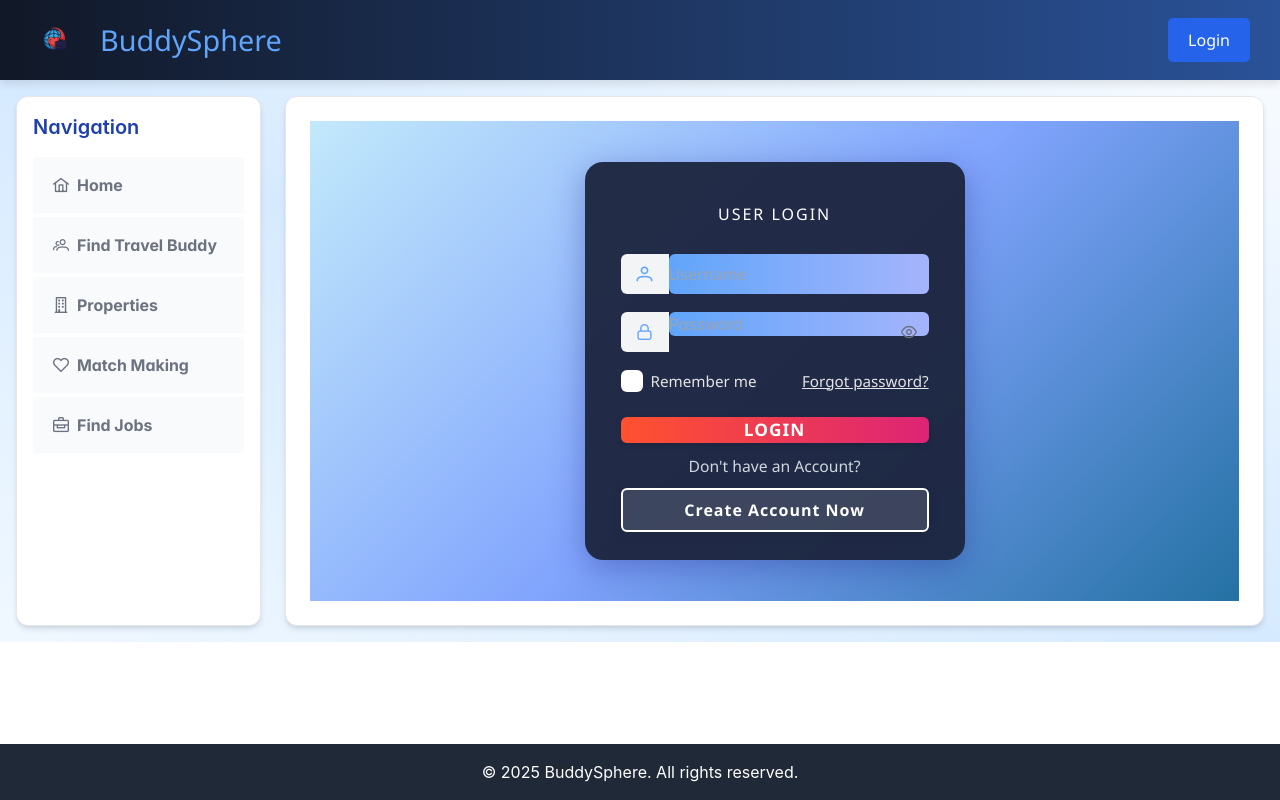
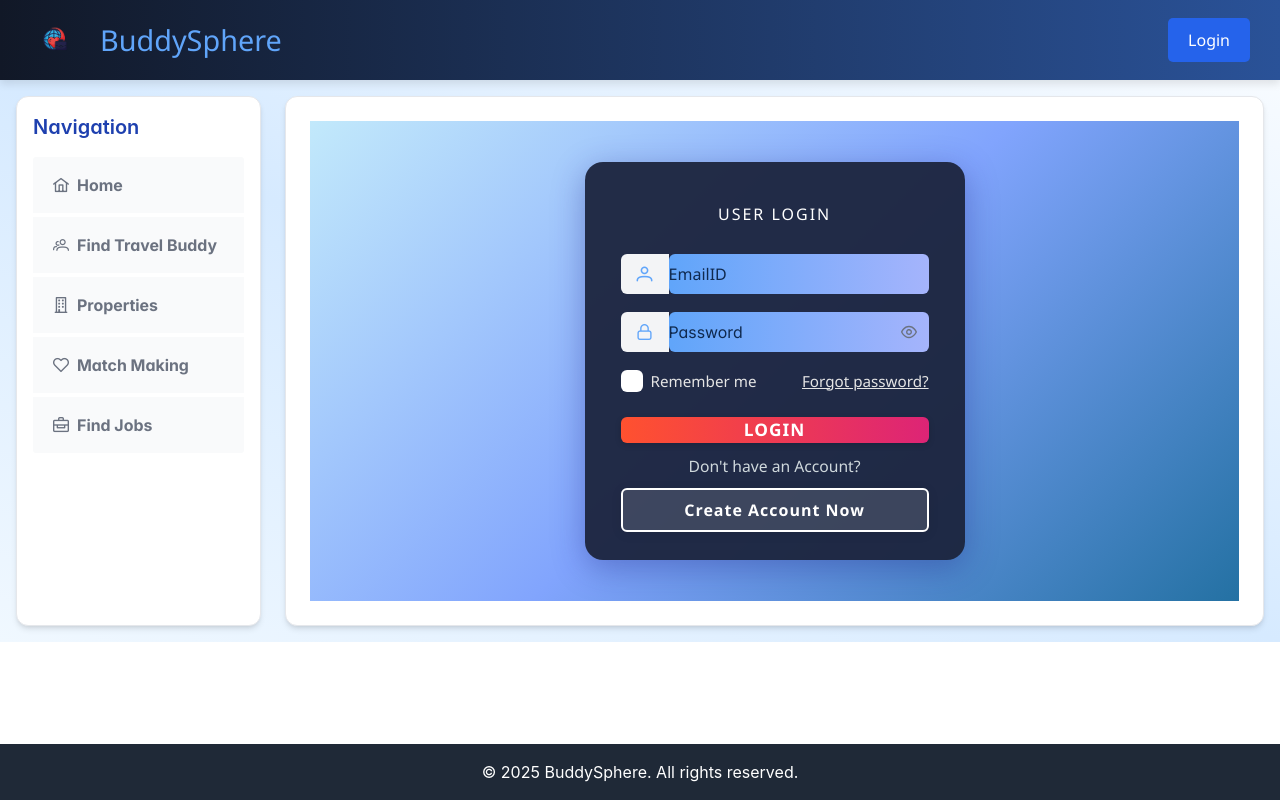
Before and after one commit to shivendradas/HerokuBuddySphereApp, a React (Create React App) app in the folder client/: page /login in a window 1280 px wide. Built offline with nearby package versions, Linux system fonts and the light colour scheme.

Commit message:
update login logic and register user logic

```diff
--- a/client/src/components/Header.jsx
+++ b/client/src/components/Header.jsx
@@ -1,16 +1,30 @@
-import React, { useState } from 'react';
+import React, { useState, useEffect } from 'react';
 import { useNavigate } from 'react-router-dom';
 
 const Header = () => {
-  const [showLogin, setShowLogin] = useState(false);
+  const [loggedInEmail, setLoggedInEmail] = useState(localStorage.getItem('email') || '');
   const navigate = useNavigate();
 
+  useEffect(() => {
+    const onStorageChange = () => {
+      setLoggedInEmail(localStorage.getItem('email') || '');
+    };
+    window.addEventListener('storage', onStorageChange);
+
+    return () => {
+      window.removeEventListener('storage', onStorageChange);
+    };
+  }, []);
+
   const toggleLogin = () => {
+    if (!loggedInEmail) {
       navigate('/login');
-  };
-
-  const closeLogin = () => {
-    setShowLogin(false);
+    } else {
+      // maybe logout logic here
+      localStorage.removeItem('token');
+      localStorage.removeItem('email');
+      setLoggedInEmail('');
+    }
   };
 
   return (
@@ -43,6 +57,12 @@ const Header = () => {
         <h1 style={{ fontSize: '1.8rem', margin: 0 }}>BuddySphere</h1>
       </div>
 
+      <div style={{ display: 'flex', alignItems: 'center' }}>
+        {loggedInEmail && (
+          <span style={{ marginRight: '20px', fontSize: '1rem', color: 'white' }}>
+            Logged In {loggedInEmail}
+          </span>
+        )}
         <button
           onClick={toggleLogin}
           style={{
@@ -55,8 +75,9 @@ const Header = () => {
             fontSize: '1rem',
           }}
         >
-        Login
+          {loggedInEmail ? 'Logout' : 'Login'}
         </button>
+      </div>
     </header>
   );
 };
--- a/client/src/pages/login/Login.jsx
+++ b/client/src/pages/login/Login.jsx
@@ -1,51 +1,111 @@
 import React, { useState } from 'react';
+import axios from 'axios';
 import { InputText } from 'primereact/inputtext';
 import { Password } from 'primereact/password';
 import { Checkbox } from 'primereact/checkbox';
 import { Button } from 'primereact/button';
+import { useNavigate } from 'react-router-dom';
 
-import 'primereact/resources/themes/lara-light-indigo/theme.css';  // Use a blue-ish theme, can adjust as needed
+import 'primereact/resources/themes/lara-light-indigo/theme.css';
 import 'primereact/resources/primereact.min.css';
 import 'primeicons/primeicons.css';
 import RegisterLink from './RegisterLink';
 
 const Login = () => {
-  const [username, setUsername] = useState('');
+  const [email, setEmail] = useState('');
   const [password, setPassword] = useState('');
   const [rememberMe, setRememberMe] = useState(false);
+  const [loading, setLoading] = useState(false);
+  const [message, setMessage] = useState('');
+  const apiBaseUrl = process.env.REACT_APP_API_URL;
+  const navigate = useNavigate();
+
+  const handleSubmit = async (event) => {
+    event.preventDefault();
+    setMessage('');
+    setLoading(true);
+
+    try {
+      const response = await axios.post(`${apiBaseUrl}/api/registeruser/login`, {
+        email,
+        password,
+      });
+      setMessage(response.data.message);
+      // Save token if provided
+      if (response.data.token) {
+        localStorage.setItem('token', response.data.token);
+        localStorage.setItem('email', email);
+        // Manually trigger storage event for other tabs/components in same window
+        window.dispatchEvent(new Event('storage'));
+        navigate('/');
+      }
+    } catch (error) {
+      setMessage(
+        error.response?.data?.message ||
+        'Login failed. Please check your credentials.'
+      );
+    } finally {
+      setLoading(false);
+    }
+  };
 
   return (
-    <div style={{
+    <>
+      <style>{`
+        .p-inputtext::placeholder,
+        .p-password input::placeholder {
+          color: #0f294eff !important;
+          opacity: 1 !important;
+        }
+      `}</style>
+      <div
+        style={{
           minHeight: '60vh',
-      background: 'linear-gradient(135deg, #c2e9fb 0%, #81a4fd 50%, #2471a3 100%)',
+          background:
+            'linear-gradient(135deg, #c2e9fb 0%, #81a4fd 50%, #2471a3 100%)',
           display: 'flex',
           justifyContent: 'center',
           alignItems: 'center',
           fontFamily: "'Segoe UI', Tahoma, Geneva, Verdana, sans-serif",
           flexDirection: 'column',
-    }}>
-      <div style={{
+        }}
+      >
+        <div
+          style={{
             background: 'rgba(28, 36, 62, 0.95)',
             borderRadius: '18px',
             padding: '40px 36px 28px 36px',
             maxWidth: '380px',
             width: '100%',
             color: 'white',
-        boxShadow: '0 8px 32px 0 rgba(31, 38, 135, 0.37)'
-      }}>
-        <h2 style={{ textAlign: 'center', marginBottom: '28px', letterSpacing: '2px', fontWeight: 500 }}>
+            boxShadow: '0 8px 32px 0 rgba(31, 38, 135, 0.37)',
+          }}
+        >
+          <h2
+            style={{
+              textAlign: 'center',
+              marginBottom: '28px',
+              letterSpacing: '2px',
+              fontWeight: 500,
+            }}
+          >
             USER LOGIN
           </h2>
-        <form>
+          <form onSubmit={handleSubmit}>
             <div className="p-inputgroup" style={{ marginBottom: '18px' }}>
               <span className="p-inputgroup-addon">
                 <i className="pi pi-user" style={{ color: '#60A5FA' }}></i>
               </span>
               <InputText
-              placeholder="Username"
-              value={username}
-              onChange={(e) => setUsername(e.target.value)}
-              style={{ background: 'linear-gradient(90deg, #60a5fa 0%, #a5b4fc 100%)', borderRadius: '6px', color: '#222' }}
+                placeholder="EmailID"
+                value={email}
+                onChange={(e) => setEmail(e.target.value)}
+                style={{
+                  background: 'linear-gradient(90deg, #60a5fa 0%, #a5b4fc 100%)',
+                  borderRadius: '6px',
+                  color: '#222',
+                }}
+                required
               />
             </div>
             <div className="p-inputgroup" style={{ marginBottom: '18px' }}>
@@ -57,29 +117,62 @@ const Login = () => {
                 value={password}
                 onChange={(e) => setPassword(e.target.value)}
                 toggleMask
-              inputStyle={{ width: '260px', background: 'linear-gradient(90deg, #60a5fa 0%, #a5b4fc 100%)', borderRadius: '6px', color: '#222' }}
+                inputStyle={{
+                  width: '260px',
+                  height: '40px',
+                  background: 'linear-gradient(90deg, #60a5fa 0%, #a5b4fc 100%)',
+                  borderRadius: '6px',
+                  color: '#222',
+                }}
+                panelStyle={{ borderRadius: '6px' }}
+                required
               />
             </div>
-
-          <div style={{
+            <div
+              style={{
                 display: 'flex',
                 alignItems: 'center',
                 justifyContent: 'space-between',
                 marginBottom: '24px',
                 fontSize: '0.95rem',
                 color: '#e5e5e5',
-          }}>
-            <div className="p-field-checkbox" style={{ display: 'flex', alignItems: 'center' }}>
-              <Checkbox id="remember" checked={rememberMe} onChange={e => setRememberMe(e.checked)} />
-              <label htmlFor="remember" style={{ marginLeft: '8px' }}>Remember me</label>
+              }}
+            >
+              <div
+                className="p-field-checkbox"
+                style={{ display: 'flex', alignItems: 'center' }}
+              >
+                <Checkbox
+                  id="remember"
+                  checked={rememberMe}
+                  onChange={(e) => setRememberMe(e.checked)}
+                />
+                <label htmlFor="remember" style={{ marginLeft: '8px' }}>
+                  Remember me
+                </label>
               </div>
-            <a href="#" style={{ color: '#e5e5e5', fontWeight: '400', textDecoration: 'underline' }}>
+              <a
+                href="#"
+                style={{ color: '#e5e5e5', fontWeight: '400', textDecoration: 'underline' }}
+              >
                 Forgot password?
               </a>
             </div>
+            {message && (
+              <div
+                style={{
+                  color: message.includes('successful') ? 'lightgreen' : 'red',
+                  marginBottom: '16px',
+                  fontWeight: '600',
+                }}
+              >
+                {message}
+              </div>
+            )}
             <Button
-            label="LOGIN"
+              label={loading ? 'Logging in...' : 'LOGIN'}
               type="submit"
+              disabled={loading}
               style={{
                 width: '100%',
                 background: 'linear-gradient(90deg, #ff512f 0%, #dd2476 100%)',
@@ -94,6 +187,7 @@ const Login = () => {
           <RegisterLink />
         </div>
       </div>
+    </>
   );
 };
 
--- a/client/src/pages/login/RegisterUser.jsx
+++ b/client/src/pages/login/RegisterUser.jsx
@@ -1,4 +1,5 @@
 import React, { useState } from 'react';
+import axios from 'axios';
 import 'primereact/resources/themes/lara-light-indigo/theme.css';  // Use a blue-ish theme, can adjust as needed
 import 'primereact/resources/primereact.min.css';
 import 'primeicons/primeicons.css';                              // PrimeNG icons CSS
@@ -52,16 +53,34 @@ const buttonStyle = {
     marginTop: '12px'
 };
 
-function RegisterUser() {
-    const [form, setForm] = useState({ email: '', userId: '', password: '' });
+const RegisterUser = () => {
+    const apiBaseUrl = process.env.REACT_APP_API_URL;
+    const [formData, setformData] = useState({ email: '', userId: '', password: '' });
+    const [message, setMessage] = useState('');
 
     const handleChange = (e) => {
-        setForm({ ...form, [e.target.name]: e.target.value });
+        setformData({ ...formData, [e.target.name]: e.target.value });
     };
 
-    const handleSubmit = (e) => {
+    const handleSubmit = async (e) => {
         e.preventDefault();
-        alert(JSON.stringify(form));
+        try {
+            const payload = {
+                email: formData.email,
+                userId: formData.userId,
+                password: formData.password
+            };
+            const response = await axios.post(`${apiBaseUrl}/api/registeruser/register`, payload);
+
+            const data = response.data;
+
+            setMessage(data.message || "Registration successful! Please check your email to verify your account.");
+        } catch (error) {
+            const data = error.response ? error.response.data : {};
+            setMessage(data.message || "Error validating email. Please try again later.");
+        }
+
+        //alert(JSON.stringify(formData));
     };
 
     return (
@@ -83,7 +102,7 @@ function RegisterUser() {
                 color: 'white',
                 boxShadow: '0 8px 32px 0 rgba(31, 38, 135, 0.37)'
             }}>
-                <form  onSubmit={handleSubmit}>
+                <form onSubmit={handleSubmit}>
                     <h2 style={{ color: '#fff', letterSpacing: '2px', marginBottom: '32px' }}>
                         CREATE ACCOUNT
                     </h2>
@@ -97,7 +116,7 @@ function RegisterUser() {
                             placeholder="Enter your email"
                             name="email"
                             required
-                            value={form.email}
+                            value={formData.email}
                             onChange={handleChange}
                             autoComplete="email"
                         />
@@ -112,7 +131,7 @@ function RegisterUser() {
                             placeholder="Choose a user ID"
                             name="userId"
                             required
-                            value={form.userId}
+                            value={formData.userId}
                             onChange={handleChange}
                             autoComplete="username"
                         />
@@ -127,7 +146,7 @@ function RegisterUser() {
                             placeholder="Password"
                             name="password"
                             required
-                            value={form.password}
+                            value={formData.password}
                             onChange={handleChange}
                             autoComplete="new-password"
                         />
@@ -138,6 +157,7 @@ function RegisterUser() {
                     </button>
                 </form>
             </div>
+            <div>{message}</div>
         </div>
     );
 }
```
Lines whose indentation alone changed are shown as unchanged.
